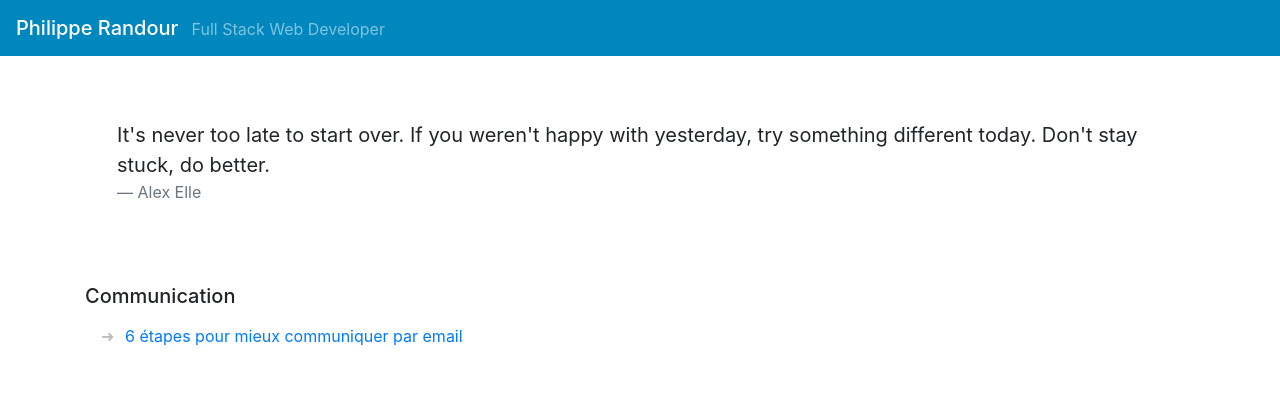
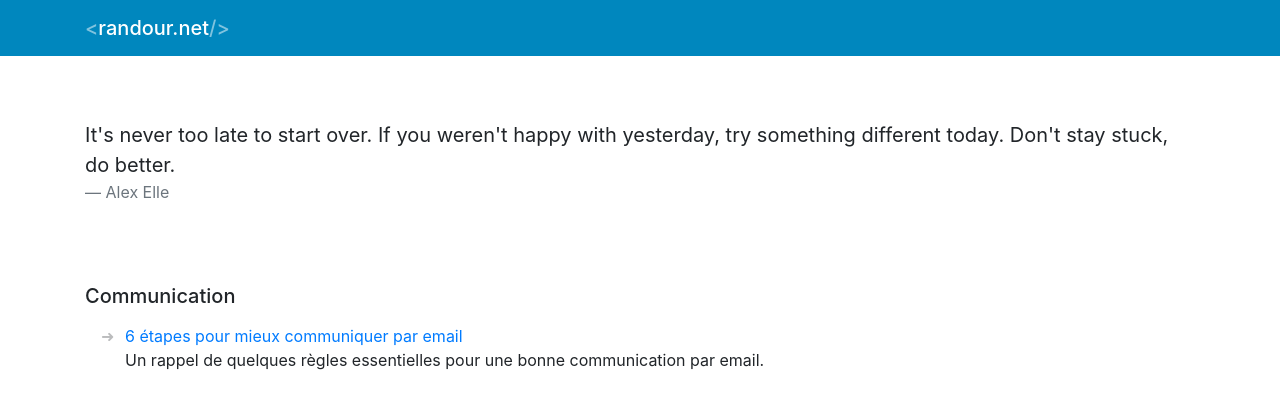
Before and after one commit to philippe-randour/philippe-randour.github.io, a plain HTML site: page index.html in a window 1280 px wide. Drawn offline with nearby package versions, Linux system fonts and the light colour scheme.

Commit message:
Updated design.

```diff
--- a/css/style.css
+++ b/css/style.css
@@ -41,3 +41,13 @@ ul.list-special li:before {
 ul.arrow-bullet li:before {
   content: "\279c";
 }
+
+.navbar-brand::before {
+  content: "\003c";
+  opacity: .5;
+}
+
+.navbar-brand::after {
+  content: "\002f\003e";
+  opacity: .5;
+}
--- a/index.html
+++ b/index.html
@@ -12,11 +12,14 @@
   <body>
     <header>
       <nav class="navbar navbar-dark bg-blue">
-        <span class="navbar-brand mb-0 h1">Philippe Randour <small class="ml-2">Full Stack Web Developer</small></span>
+        <div class="container">
+          <!--<span class="navbar-brand mb-0 h1">Philippe Randour <small class="ml-2">Full Stack Web Developer</small></span>-->
+          <span class="navbar-brand mb-0 h1">randour.net</span>
+        </div>
       </nav>
     </header>
     <main role="main" class="container">
-      <div class="jumbotron mb-0">
+      <div class="jumbotron mb-0 pl-0 pr-0">
         <blockquote class="blockquote">
           <p class="mb-0">It's never too late to start over. If you weren't happy with yesterday, try something different today. Don't stay stuck, do better.</p>
           <footer class="blockquote-footer">Alex Elle</footer>
@@ -24,7 +27,7 @@
       </div>
       <h2 class="h5 mb-3">Communication</h2>
       <ul class="list-special arrow-bullet">
-        <li><a href="fr/6-etapes-pour-mieux-communiquer-par-email.html">6 étapes pour mieux communiquer par email</a></li>
+        <li><a href="fr/6-etapes-pour-mieux-communiquer-par-email.html">6 étapes pour mieux communiquer par email</a><br>Un rappel de quelques règles essentielles pour une bonne communication par email.</li>
       </ul>
     </main>
   </body>
```
